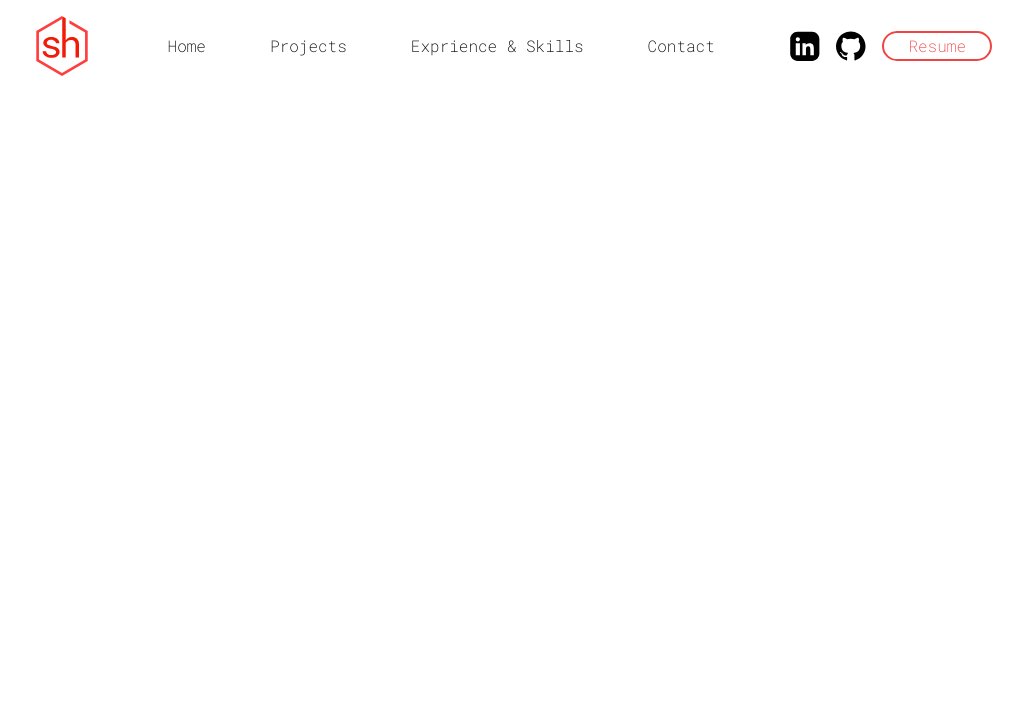
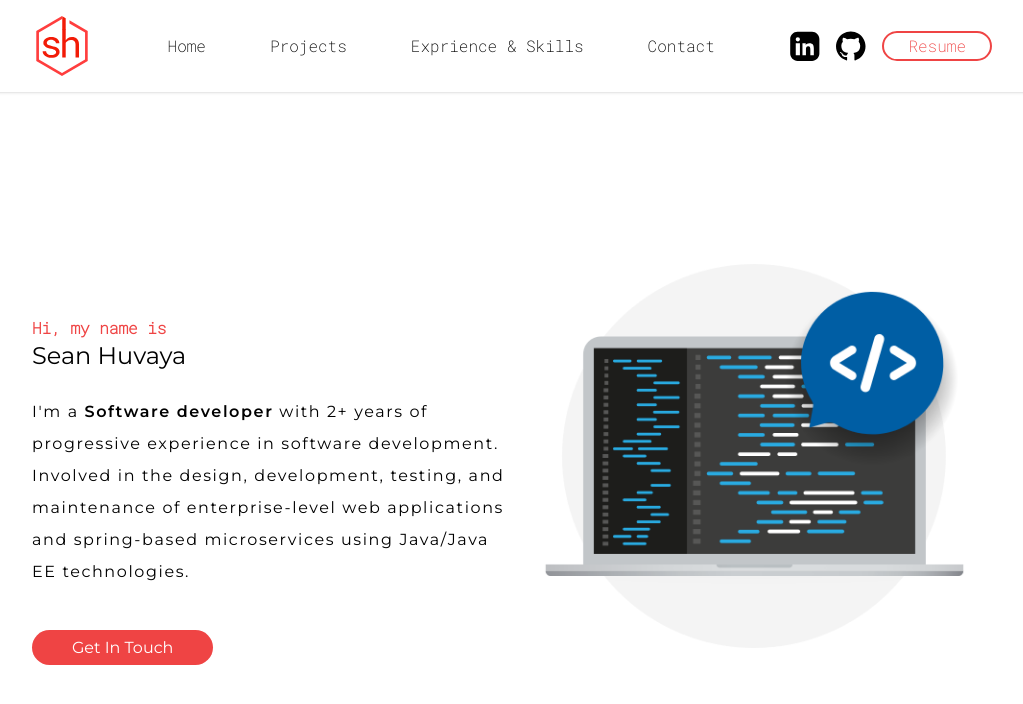
Before and after one commit to seanhuvaya/ktxdev.github.io, a React (Create React App) app: page / in a window 1280 px wide. Shown: the top 704 px of the page, without its empty margins (128-1151 px from the left). Built offline with nearby package versions, Linux system fonts and the light colour scheme; a web font is replaced by a local one.

Commit message:
Built the about section

```diff
--- a/public/index.html
+++ b/public/index.html
@@ -9,8 +9,6 @@
       name="description"
       content="Web site created using create-react-app"
     />
-    <link rel="apple-touch-icon" href="%PUBLIC_URL%/logo192.png" />
-    <link rel="manifest" href="%PUBLIC_URL%/manifest.json" />
     <title>Sean Huvaya (ktxdev)</title>
   </head>
   <body>
--- a/src/App.js
+++ b/src/App.js
@@ -1,9 +1,11 @@
+import About from "./components/About";
 import Header from "./components/Header";
 
 function App() {
   return (
     <h1 className="">
       <Header />
+      <About />
     </h1>
   );
 }
--- /dev/null
+++ b/src/components/About.jsx
@@ -0,0 +1,22 @@
+import React from 'react'
+import hero_image from '../Assets/hero.png';
+
+const About = () => {
+    return (
+        <div className='w-full flex flex-col-reverse items-center py-16 px-5 text-center md:flex-row md:justify-between md:text-left md:py-40 md:px-40'>
+            <div className="font-montserrat mt-16">
+                <h4 className="font-roboto font-bold text-red-500" >Hi, my name is</h4>
+                <h2 className="text-2xl">Sean Huvaya</h2>
+                <p className="mt-6 mb-12 leading-8 tracking-widest max-w-md md:max-w-xl">
+                I'm a <strong>Software developer</strong> with 2+ years of progressive experience in software development. Involved in the design, development, testing, and maintenance of enterprise-level web applications and spring-based microservices using Java/Java EE technologies.
+                </p>
+                <a href="/" className="bg-red-500 text-white py-2 px-10 rounded-full">
+                    Get In Touch
+                </a>
+            </div>
+            <img className='h-48 md:h-80 lg:h-96' src={hero_image} alt="Hero Image" />
+        </div>
+    )
+}
+
+export default About
--- a/src/components/Header.jsx
+++ b/src/components/Header.jsx
@@ -10,7 +10,7 @@ const Header = () => {
     }
 
     return (
-        <nav className='md:flex md:justify-between md:items-center py-4 px-5 md:px-40 font-roboto'>
+        <nav className='md:flex md:justify-between md:items-center py-4 px-5 md:px-40 font-roboto shadow'>
             <div className="flex justify-between items-center">
                 {/* Logo SVG */}
                 <a href="https://ktxdev.com">
```
Also changed, not shown: src/Assets/hero.png (added).
